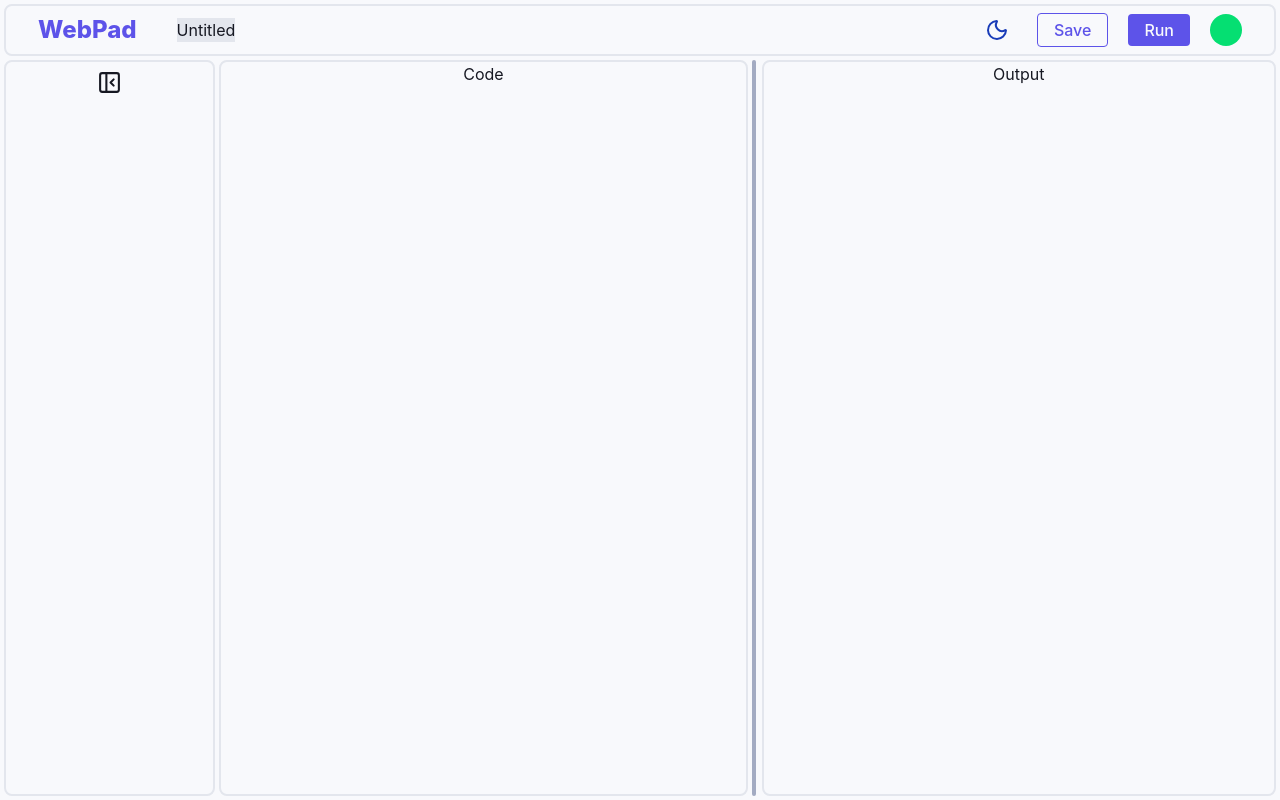
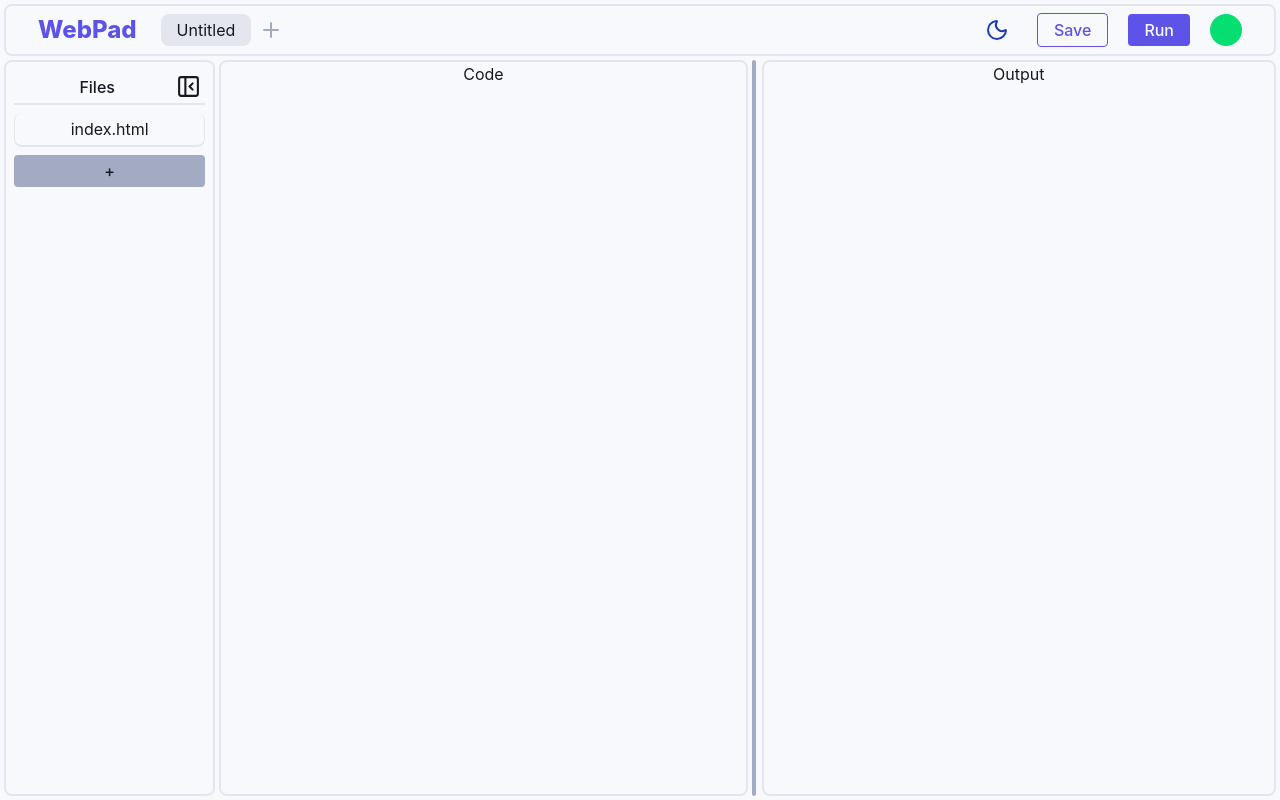
Before and after one commit to thisisarijit/WebPad, a React (Vite) app: page /editor in a window 1280 px wide. Built offline with nearby package versions, Linux system fonts and the light colour scheme.

Commit message:
add file creation with validation and extension detection

```diff
--- a/src/components/EditorSection.jsx
+++ b/src/components/EditorSection.jsx
@@ -3,8 +3,19 @@ import { PanelLeftOpen } from "lucide-react";
 import LeftSideBar from "./LeftSideBar";
 import CodeAndOutput from "./CodeAndOutput";
 
+const initialFiles = [
+  {
+    id: crypto.randomUUID(),
+    name: "index.html",
+    language: "html",
+    content: "<!DOCTYPE html>\n<html></html>",
+  },
+];
+
 const EditorSection = () => {
   const [isSidebarOpen, setIsSidebarOpen] = useState(true);
+  const [files, setFiles] = useState(initialFiles);
+  const [activeFileId, setActiveFileId] = useState(initialFiles);
 
   const toggleSidebar = () => {
     setIsSidebarOpen((prev) => !prev);
@@ -17,7 +28,13 @@ const EditorSection = () => {
       }`}
     >
       {isSidebarOpen ? (
-        <LeftSideBar onToggle={toggleSidebar} />
+        <LeftSideBar
+          onToggle={toggleSidebar}
+          files={files}
+          setFiles={setFiles}
+          activeFileId={activeFileId}
+          setActiveFileId={setActiveFileId}
+        />
       ) : (
         <button
           type="button"
@@ -28,7 +45,12 @@ const EditorSection = () => {
           <PanelLeftOpen size={25} />
         </button>
       )}
-      <CodeAndOutput />
+      <CodeAndOutput
+        files={files}
+        setFiles={setFiles}
+        activeFileId={activeFileId}
+        setActiveFileId={setActiveFileId}
+      />
     </div>
   );
 };
--- a/src/components/LeftSideBar.jsx
+++ b/src/components/LeftSideBar.jsx
@@ -1,10 +1,82 @@
 import { PanelLeftClose, PanelLeftOpen } from "lucide-react";
 
-const LeftSideBar = ({ onToggle }) => {
+const LeftSideBar = ({
+  onToggle,
+  files,
+  setFiles,
+  activeFileId,
+  setActiveFileId,
+}) => {
+  const handleCreateFile = () => {
+    let newFileName = window.prompt("Filename", "");
+    if (newFileName === "" || newFileName === null) return;
+    const trimmedName = newFileName.trim();
+    const extension = newFileName.split(".").pop().toLowerCase();
+
+    //Checking valid extension or not. HTNL / CSS /JS
+    if(extension !== "html" && extension !== "css" && extension !=="js"){
+      alert("Supported extension: .html, .css, .js");
+      return;
+    }
+
+    //duplicate file check
+    const alreadyExist = files.some(
+      (file) => file.name.toLowerCase() === trimmedName.toLowerCase(),
+    );
+    if (alreadyExist) {
+      alert("File already exists.");
+      return;
+    }
+
+    //Get the Extension name from the file.
+    const getLanguageFromFileName = (newFileName) => {
+      switch (extension) {
+        case "html":
+          return "html";
+        case "css":
+          return "css";
+        case "js":
+          return "javascript";
+        default:
+          return "plaintext";
+      }
+    };
+
+    //NEW FILE
+    const newFile = {
+      id: crypto.randomUUID(),
+      name: trimmedName,
+      language: getLanguageFromFileName(trimmedName),
+      content: "",
+    };
+    setFiles((prev) => [...prev, newFile]);
+    setActiveFileId(newFile.id);
+  };
   return (
-    <aside className="rounded-lg border-2 p-2">
-      <button type="button" onClick={onToggle} aria-label="Toggle sidebar">
-        <PanelLeftClose size={25} />
+    <aside className="rounded-lg border-2 p-2 flex flex-col gap-1">
+      <div className="flex items-center justify-around border-b-2 p-1">
+        <span className="font-medium w-full">Files</span>
+        <button type="button" onClick={onToggle} aria-label="Toggle sidebar">
+          <PanelLeftClose size={25} />
+        </button>
+      </div>
+      <div className="flex flex-col">
+        {files.map((file) => (
+          <button
+            type="button"
+            key={file.id}
+            onClick={() => setActiveFileId(file.id)}
+            className={`my-1 py-1 border-x border-b-2 hover:border-text-primary rounded-lg ${file.id === activeFileId && "border-accent"}`}
+          >
+            {file.name}
+          </button>
+        ))}
+      </div>
+      <button
+        onClick={handleCreateFile}
+        className="bg-panel w-full cosmic-button"
+      >
+        +
       </button>
     </aside>
   );
--- a/src/components/Navbar.jsx
+++ b/src/components/Navbar.jsx
@@ -1,13 +1,18 @@
 import React from "react";
 import ThemeToggleButton from "./ThemeToggleButton";
+import { Pencil, Plus } from "lucide-react";
 
 const Navbar = () => {
   return (
     <nav className="w-full py-1 border-2 rounded-lg">
-      <div className="container w-full rounded-lg flex items-center justify-between">
-        <div className="flex items-center gap-10 ">
+      <div className="container w-full rounded-lg flex items-center justify-between gap-5">
+        {/* <div className="flex items-center gap-10 "> */}
           <span className="font-extrabold text-2xl text-accent">WebPad</span>
-          <span className="bg-border">Untitled</span>
+        {/* </div> */}
+
+        <div className="w-full gap-2 flex p-1 items-center just">
+          <span className="bg-border hover:bg-panel px-4 py-1 rounded-lg">Untitled</span>
+          <Plus className="cursor-pointer text-panel hover:text-text-primary " />
         </div>
 
         <div className="flex items-center justify-around gap-5">
```
Also changed, not shown: src/components/CodeAndOutput.jsx (+6 -6 lines).
